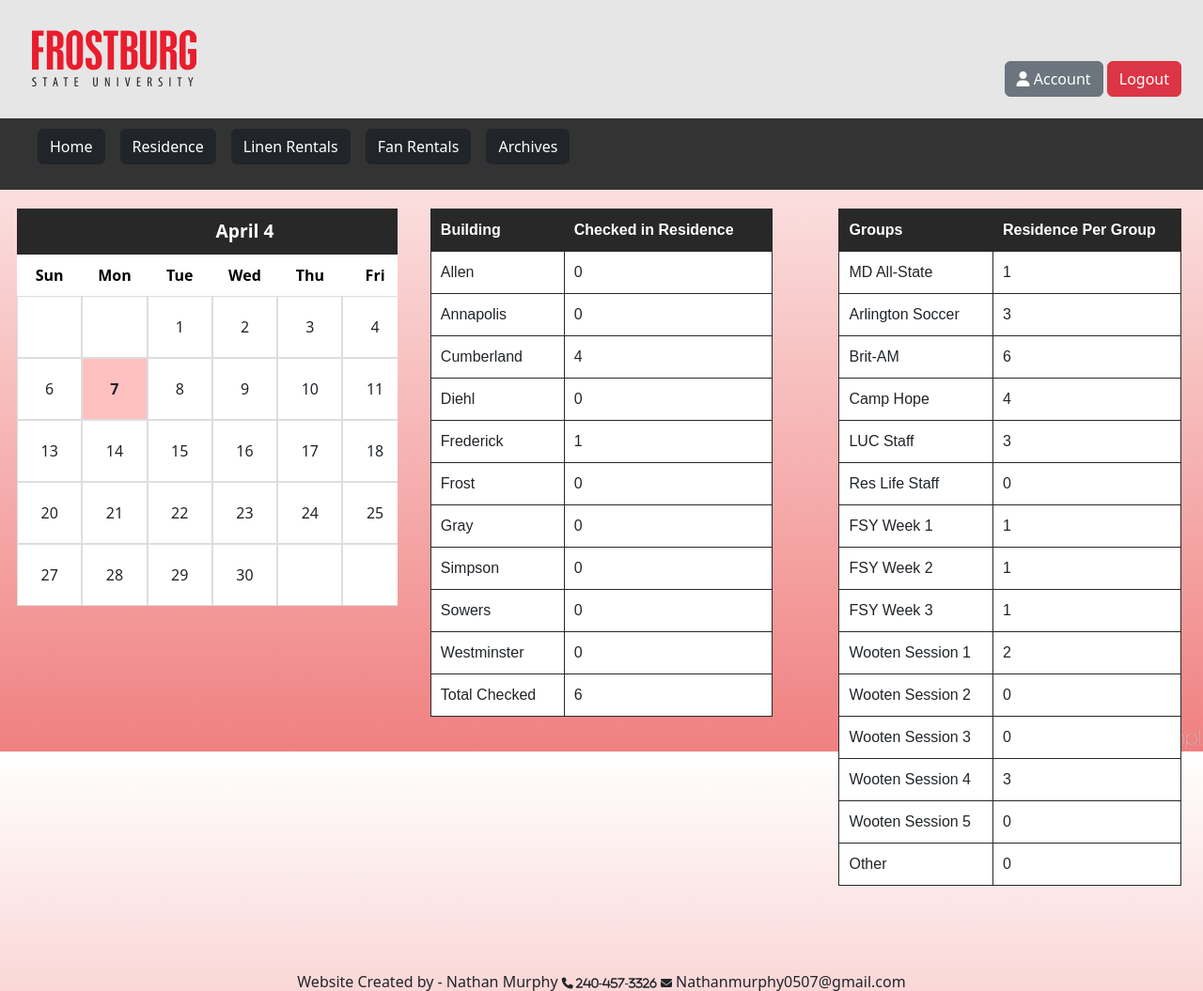
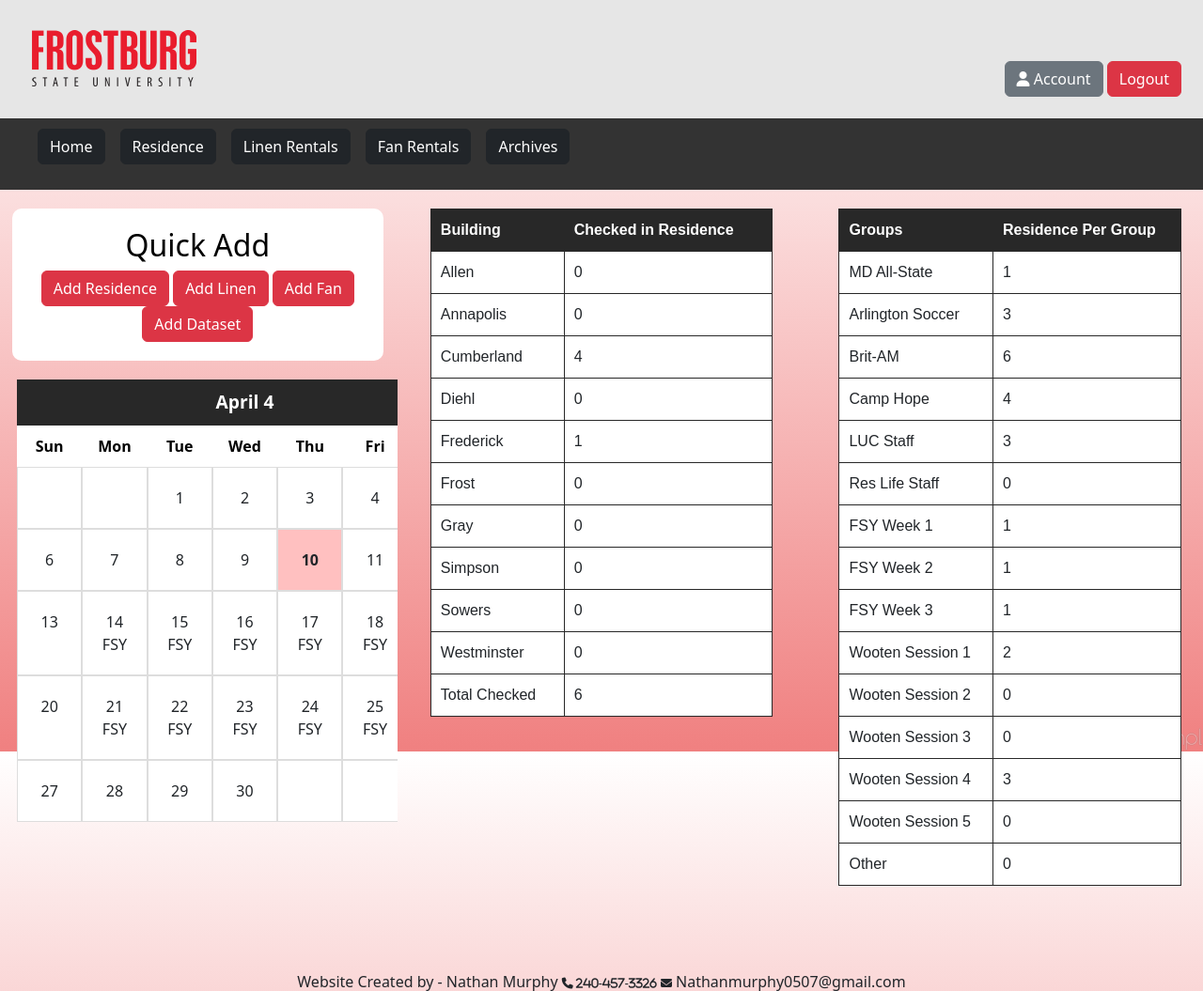
Before and after one commit to Nmurphy0507/Storage-Systems, a PHP site: page /home.php in a window 1280 px wide. Shown: the top 1055 px of the page at 94% size. Run offline with PHP 8.4, Linux system fonts and the light colour scheme; data that the repository does not hold is empty.

Commit message:
Created a quick add feature to the home.

```diff
--- a/home.php
+++ b/home.php
@@ -146,6 +146,15 @@
 
 <div class="row">
     <div class="column" style="overflow-x:auto;">
+
+    <div class="quick-add" style="text-align: center; margin-bottom: 20px; margin-left: 10px; background-color: white; padding: 20px; border-radius: 10px;">
+      <h2> Quick Add </h2>
+      <button class="btn btn-danger" onclick="window.location.href='add_new.php'">Add Residence</button>
+      <button class="btn btn-danger" onclick="window.location.href='add_new_linen.php'">Add Linen</button>
+      <button class="btn btn-danger" onclick="window.location.href='add_new_fan.php'">Add Fan</button>
+      <button class="btn btn-danger" onclick="window.location.href='import.php'">Add Dataset</button>
+    </div>
+
       <div class="calendar">
         <div class="calendar-header">April 4</div>
           <div class="calendar-days">
@@ -158,7 +167,7 @@
               <div>Sat</div>
           </div>
           <div class="calendar-dates">
-              <div></div> <div></div> <div>1</div> <div>2</div> <div>3</div> <div>4</div> <div>5</div> <div>6</div> <div class="today">7</div> <div>8</div> <div>9</div> <div>10</div> <div>11</div> <div>12</div> <div>13</div> <div>14</div> <div>15</div> <div>16</div> <div>17</div> <div>18</div> <div>19</div><div>20</div> <div>21</div> <div>22</div> <div>23</div> <div>24</div> <div>25</div> <div>26</div><div>27</div> <div>28</div> <div>29</div> <div>30</div> <div></div> <div></div> <div></div>
+              <div></div> <div></div> <div>1</div> <div>2</div> <div>3</div> <div>4</div> <div>5</div> <div>6</div> <div>7</div> <div>8</div> <div>9</div> <div class="today">10</div> <div>11</div> <div>12</div> <div>13</div> <div>14 FSY</div> <div>15 FSY</div> <div>16 FSY</div> <div>17 FSY</div> <div>18 FSY</div> <div>19</div><div>20</div> <div>21 FSY</div> <div>22 FSY</div> <div>23 FSY</div> <div>24 FSY</div> <div>25 FSY</div> <div>26</div><div>27</div> <div>28</div> <div>29</div> <div>30</div> <div></div> <div></div> <div></div>
         </div>
     </div>
   </div>
```
